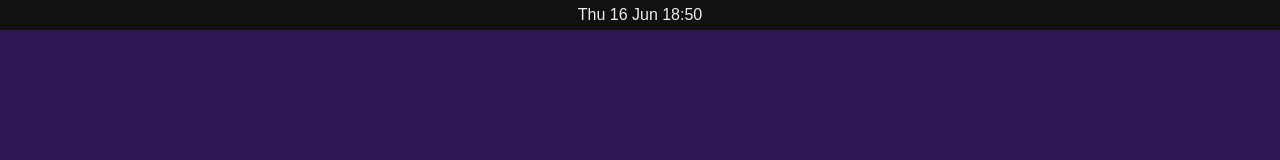
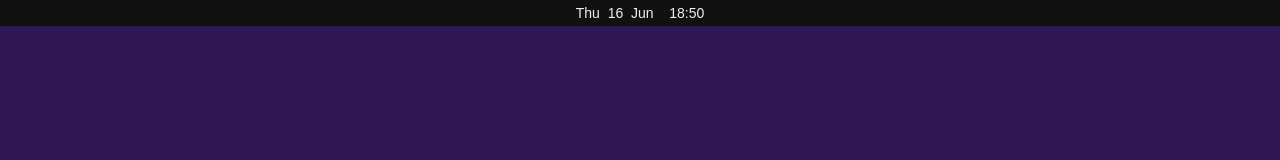
Before and after one commit to PylSerg/webium-os, a React (Create React App) app: page / in a window 1280 px wide. Shown: the top 160 px of the page. Built offline with nearby package versions, Linux system fonts and the light colour scheme.

Commit message:
changes windows style

```diff
--- a/src/components/Dockbar/WindowsStyles.module.css
+++ b/src/components/Dockbar/WindowsStyles.module.css
@@ -32,8 +32,8 @@
 }
 
 .close {
-    width: 15px;
-    height: 15px;
+    width: 18px;
+    height: 18px;
 
     margin-left: 10px;
 
@@ -54,7 +54,7 @@
 }
 
 #contacts {
-    bottom: 100px;
+    top: 40px;
 
     width: 500px;
     height: 80%;
@@ -62,7 +62,7 @@
 
 #calendar {
     right: 10px;
-    top: 50px;
+    top: 30px;
     left: auto;
     transform: translateX(0);
     /* top: 50%;
--- a/src/components/Statusbar/Statusbar.js
+++ b/src/components/Statusbar/Statusbar.js
@@ -13,7 +13,7 @@ export default function Statusbar() {
 		const houres = addZero(dateNow.getHours());
 		const minutes = addZero(dateNow.getMinutes());
 
-		setClock(`${day} ${date} ${month} ${houres}:${minutes}`);
+		setClock(`${day}  ${date}  ${month}    ${houres}:${minutes}`);
 	}, 1000);
 
 	return <div className={styles.container}>{clock}</div>;
--- a/src/components/Statusbar/Statusbar.module.css
+++ b/src/components/Statusbar/Statusbar.module.css
@@ -9,7 +9,9 @@
     align-items: center;
 
     width: 100%;
-    height: 30px;
+    height: 26px;
+
+    font-size: 14px;
 
     background-color: #111;
 }
```
